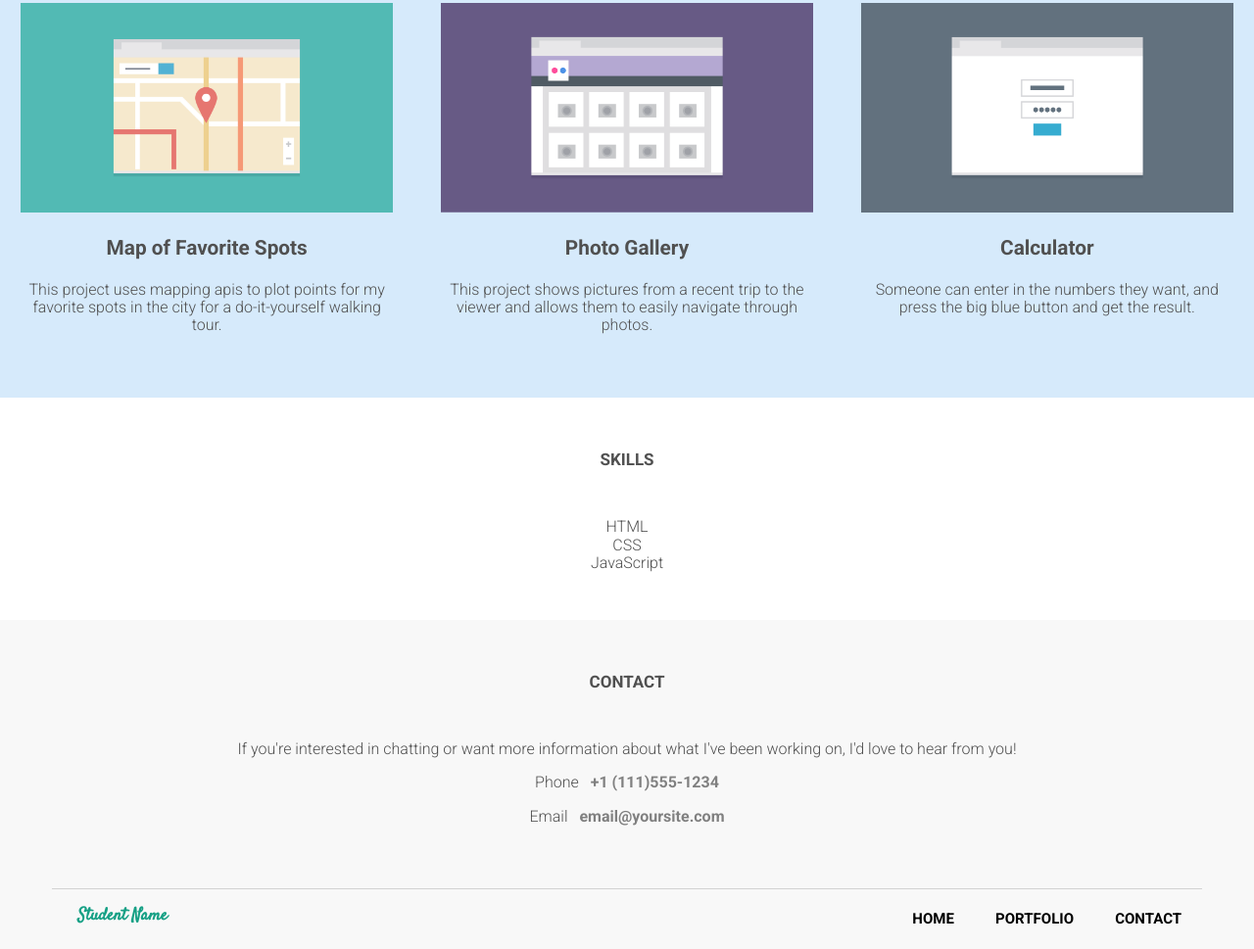
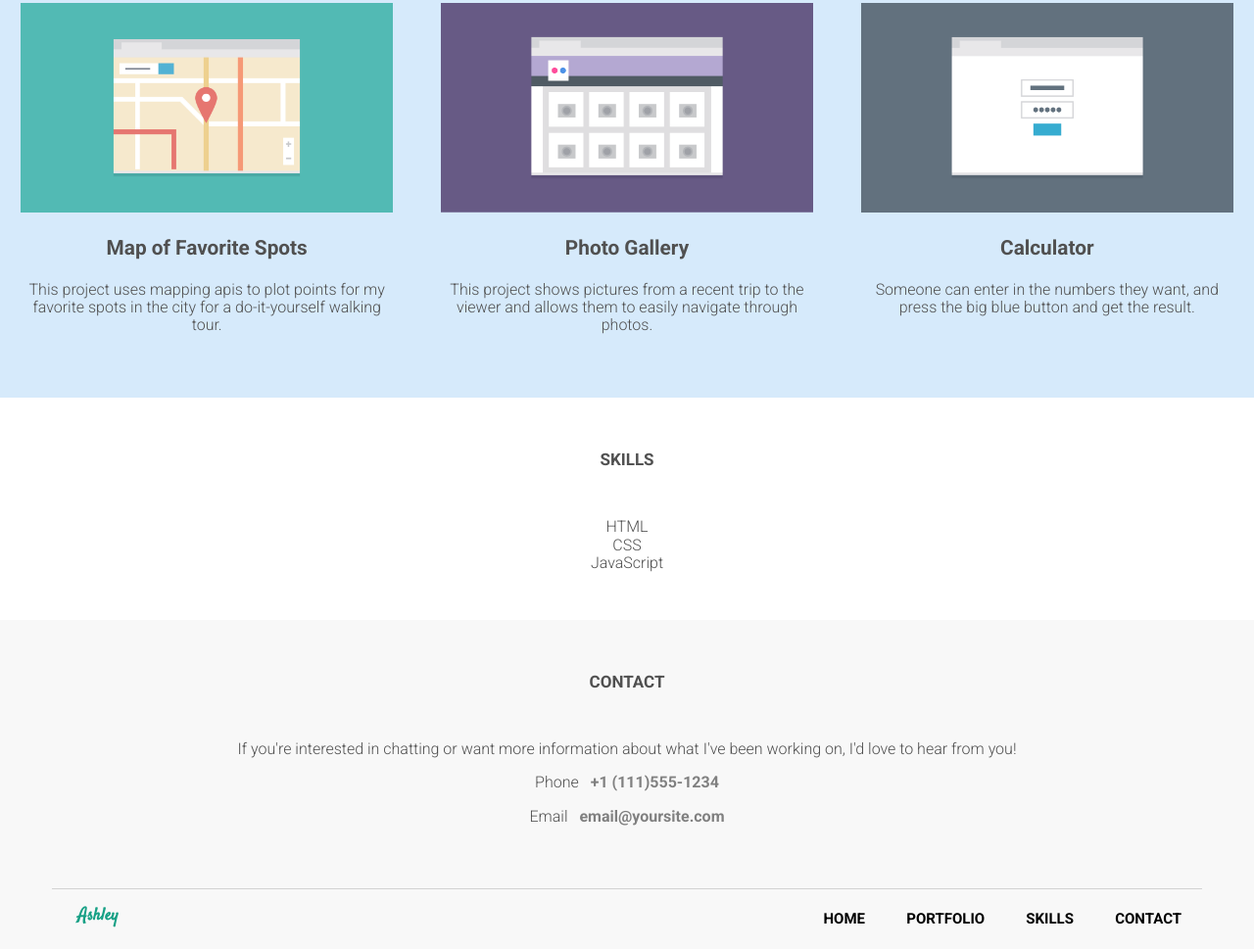
Before and after one commit to ahume131/responsive-layout-site, a plain HTML site: page index.html in a window 1280 px wide. Shown: the part 995-1964 px from the top of the page at 98% size. Drawn offline with Linux system fonts and the light colour scheme.

Commit message:
Fixed bottom nav, added real name

```diff
--- a/index.html
+++ b/index.html
@@ -14,7 +14,7 @@
         <div id="wrapper">
             <header>
                 <nav>
-                    <h1 class="name">Student Name</h1>
+                    <h1 class="name">Ashley</h1>
                     <ul id="main-nav">
                         <li class="nav"><a href="#">home</a></li>
                         <li class="nav"><a href="#portfolio">portfolio</a></li>
@@ -83,11 +83,12 @@
                 </section>
 
                 <footer>
-                    <p class="name">Student Name</p>
+                    <p class="name">Ashley</p>
                     <p class="bottom-nav-mobile nav"><a href="#">back to top</a></p>
                     <ul id="bottom-nav-tablet-desktop">
                         <li class="nav"><a href="#">home</a></li>
                         <li class="nav"><a href="#portfolio">portfolio</a></li>
+                        <li class="nav"><a href="#skills">skills</a></li>
                         <li class="nav"><a href="#contact">contact</a></li>
                     </ul>
                 </footer>
```
